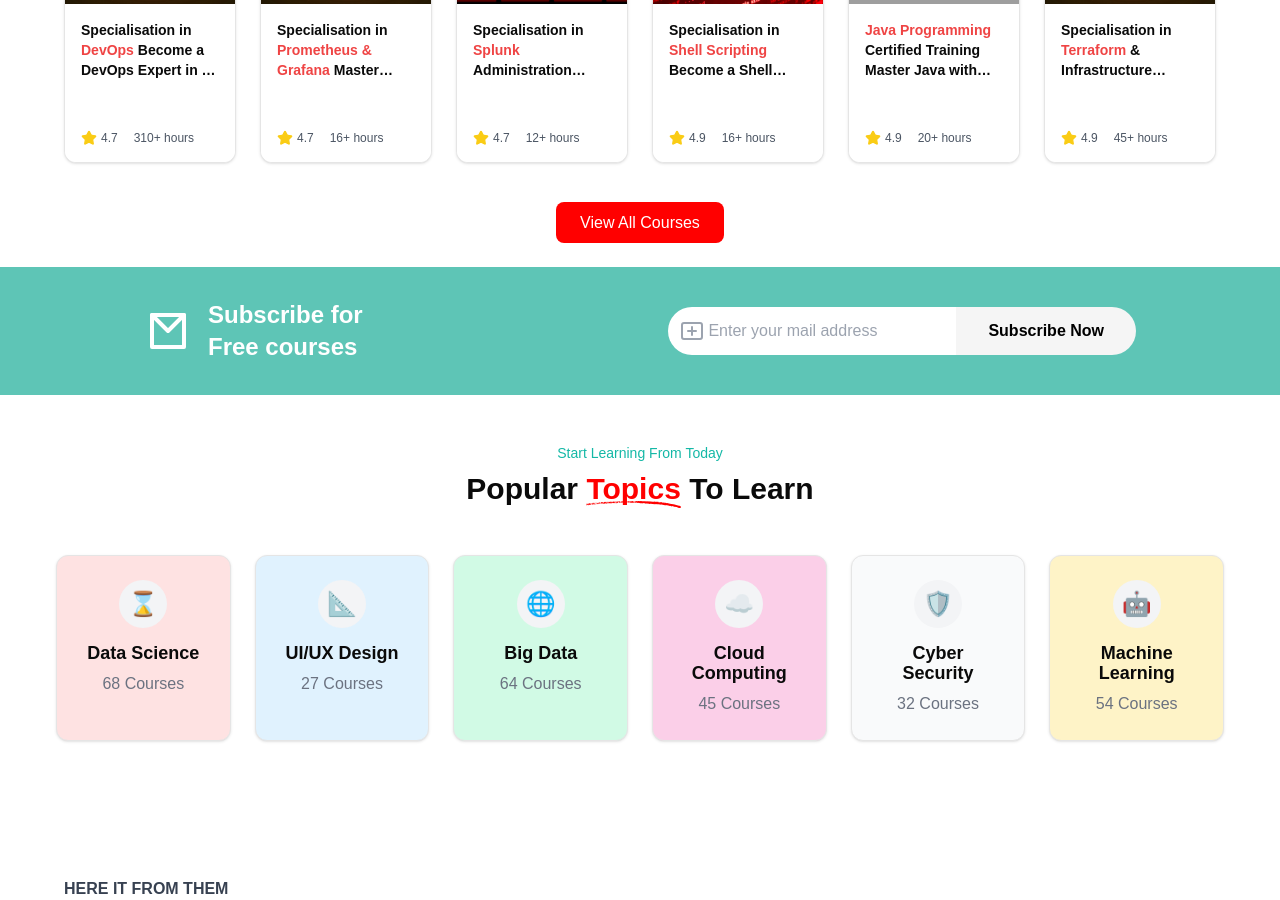
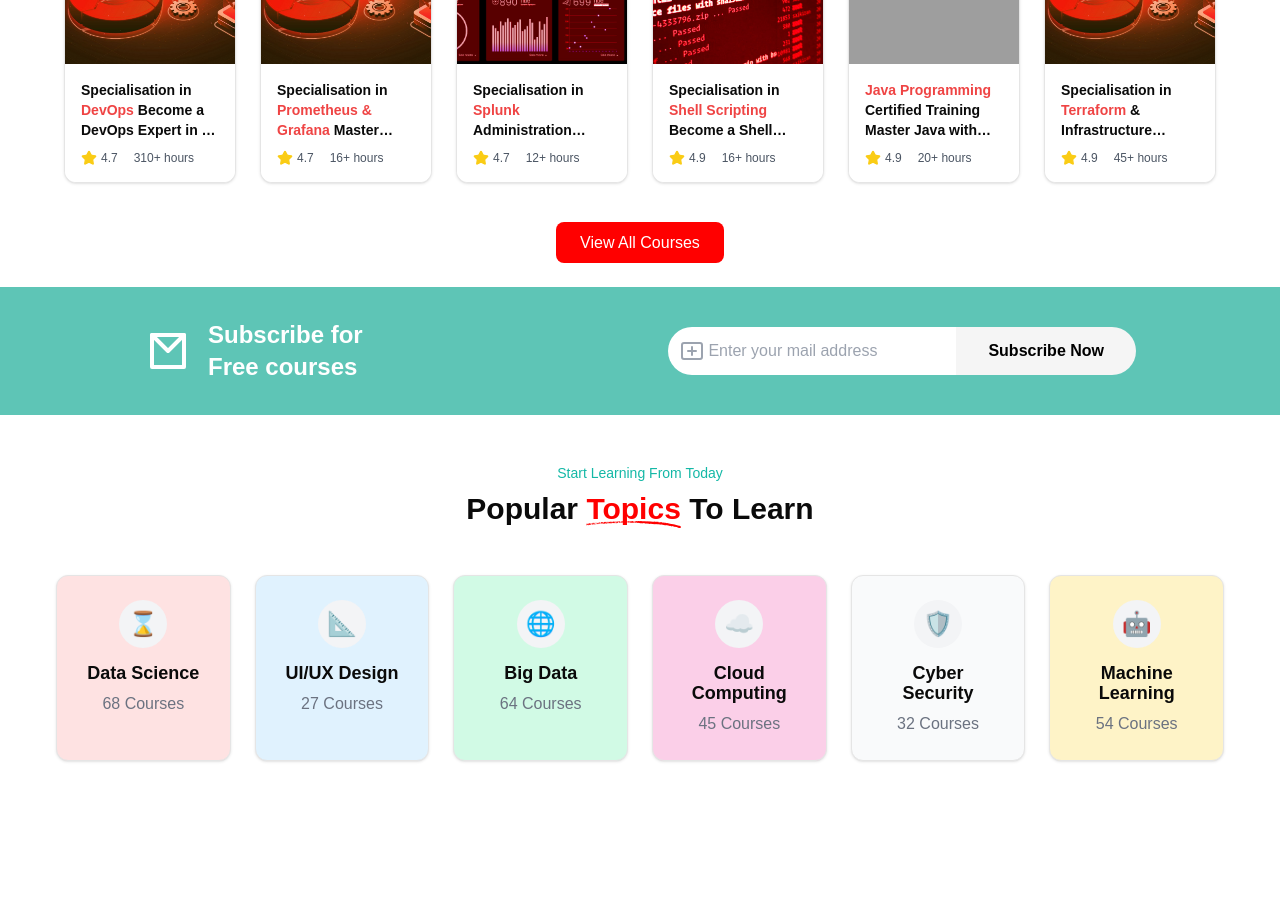
Before and after one commit to bhupeshchoudhary/hash13FrontEnd, a Next.js app: page / in a window 1280 px wide. Shown: the part 7000-7900 px from the top of the page. Built offline with nearby package versions, Linux system fonts and the light colour scheme; grey boxes are pictures that could not be loaded.

Commit message:
refactor:images height and width adjusted according to customisation

```diff
--- a/src/components/customComponents/landingPage/CourseCard.tsx
+++ b/src/components/customComponents/landingPage/CourseCard.tsx
@@ -71,10 +71,10 @@ export default function CourseCard({ course }: CourseCardProps) {
   return (
     <Card
       onClick={handleClick}
-      className="group relative overflow-hidden w-full cursor-pointer transition-transform hover:scale-105 flex flex-col h-[320px]"
+      className="group relative overflow-hidden w-full cursor-pointer transition-transform hover:scale-105 flex flex-col h-[340px]"
     >
       {/* Image Container */}
-      <div className="h-[160px] overflow-hidden">
+      <div className="h-[220px] overflow-hidden">
         <img
           src={course.backgroundImage}
           alt={course.title}
```
